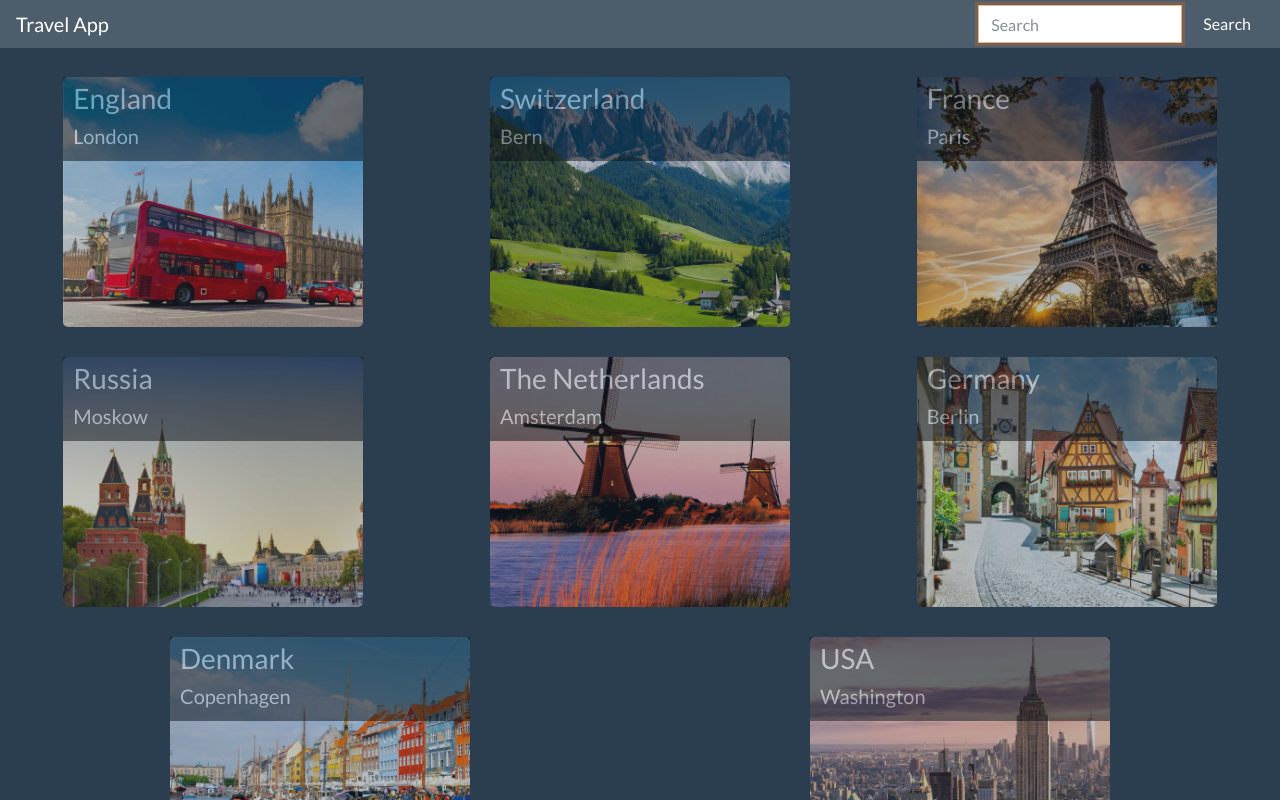
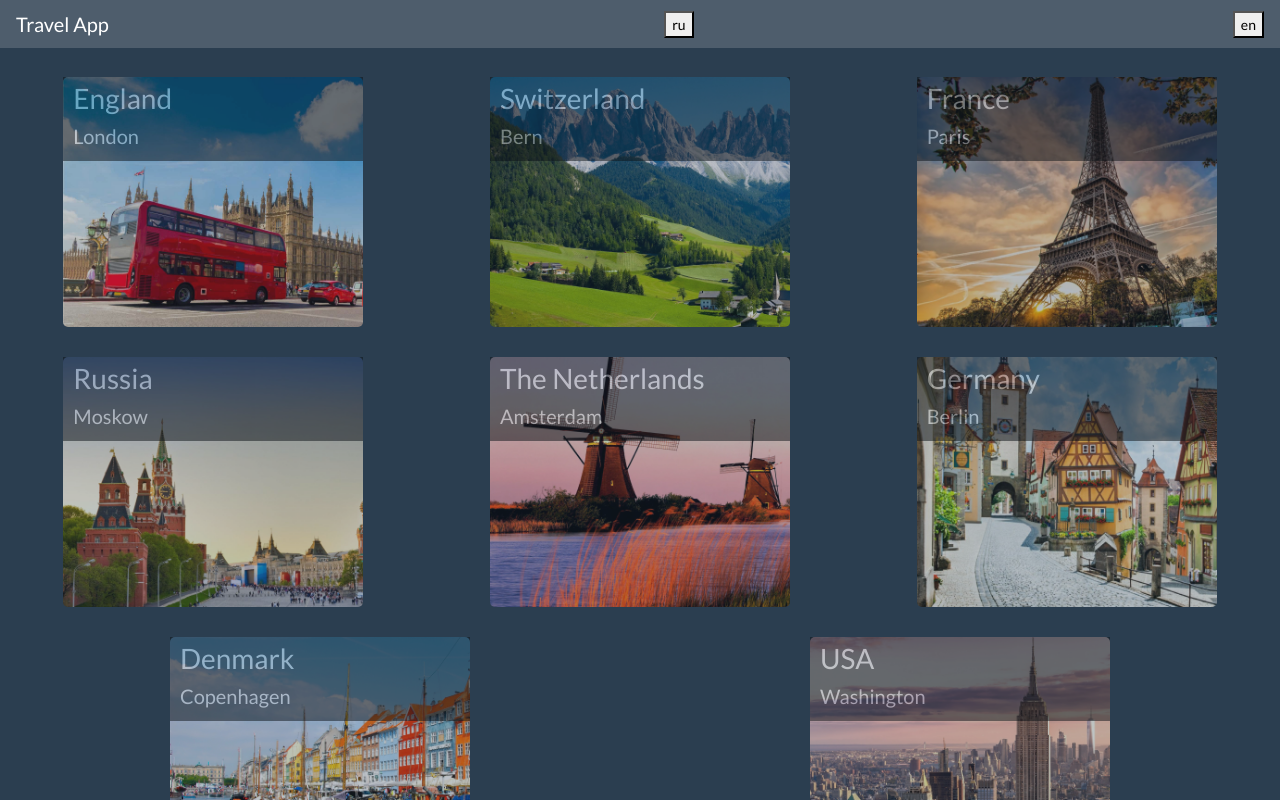
Before and after one commit to YuPodd/travel-app, a React (Create React App) app: page / in a window 1280 px wide. Shown: the top 800 px of the page. Built offline with nearby package versions, Linux system fonts and the light colour scheme.

Commit message:
feat: add lang test version

```diff
--- a/src/App.tsx
+++ b/src/App.tsx
@@ -8,13 +8,17 @@ import Main from "./components/Main";
 import Country from "./components/Country";
 import countriesData from "./constants/countries";
 
+import {  withTranslation, Trans, useTranslation } from 'react-i18next'
+
 function App() {
+  const { t, i18n } = useTranslation();
+
   return (
     <div className="root">
       <Router>
         <Switch>
           <Route path="/:name">
-            <Country />
+             <Country />
           </Route>
           <Route path="/">
             <Main countries={countriesData} />
@@ -26,4 +30,4 @@ function App() {
   );
 }
 
-export default App;
+export default withTranslation("translations")(App);
--- a/src/components/CountryCard.js
+++ b/src/components/CountryCard.js
@@ -1,4 +1,5 @@
 import React from "react";
+import { Trans, useTranslation } from 'react-i18next'
 
 export default class CountryCard extends React.Component {
     render() {
@@ -9,8 +10,8 @@ export default class CountryCard extends React.Component {
         return (
             <div className="country__card" style={cardBackground}>
                 <div className="countru__card-headers">
-                    <h3>{this.props.country.name}</h3>
-                    <h5>{this.props.country.capital}</h5>
+                    <h3><Trans>{this.props.country.name}</Trans></h3>
+                    <h5><Trans>{this.props.country.capital}</Trans></h5>
                 </div>
             </div>
         )
--- a/src/components/Header.js
+++ b/src/components/Header.js
@@ -1,21 +1,29 @@
 import React, {Component} from 'react';
 import {Link} from "react-router-dom";
+import { Trans, useTranslation } from 'react-i18next'
 
-class Header extends Component {
-  componentDidMount() {
-    this.props.isActive ? this.Input.focus() : this.Input = null;
-  }
+function Header() {
+  const { t, i18n } = useTranslation();
+  const changeLanguage = lng => {
+    i18n.changeLanguage(lng);
+  };
 
-  handleChange = (e) => {this.props.change(e.target.value) }
-  handeEnter = (e) => { this.props.change(e.target.value) }
-  handleClick = (e) => { e.preventDefault();  this.props.change(this.Input.value) }
+  // componentDidMount() {
+  //   this.props.isActive ? this.Input.focus() : this.Input = null;
+  // }
 
-  render() {
+  // handleChange = (e) => {this.props.change(e.target.value) }
+  // handeEnter = (e) => { this.props.change(e.target.value) }
+  // handleClick = (e) => { e.preventDefault();  this.props.change(this.Input.value) }
+
+
     return (
       <header>
         <nav className="navbar navbar-dark fixed-top bg-dark">
           <Link to="/" className="navbar-brand">Travel App</Link>
-          {this.props.isActive ?
+          <button onClick={() => changeLanguage("ru")}>ru</button>
+          <button onClick={() => changeLanguage("en")}>en</button>
+          {/* {this.props.isActive ?
           <form className="form-inline my-2 my-lg-0">
             <input
               className="form-control mr-sm-2"
@@ -32,11 +40,11 @@ class Header extends Component {
               type="submit"
               onClick={this.handleClick}
               >Search</button>
-          </form> : ''}
+          </form> : ''} */}
         </nav>
       </header>
     )
-  }
+
 }
 
 export default Header
--- a/src/constants/countries.js
+++ b/src/constants/countries.js
@@ -50,8 +50,8 @@ function addCountryInfo(name, img, gallery, capital,  info){
     }
 }
 
-const France = addCountryInfo('France',france_img,[france_1, france_2, france_3], 'Paris','France, officially the French Republic (French: République française),[1] is a country primarily located in Western Europe, consisting of metropolitan France and several overseas regions and territories.[XIII] The metropolitan area of France extends from the Rhine to the Atlantic Ocean and from the Mediterranean Sea to the English Channel and the North Sea. The overseas territories include French Guiana in South America and several islands in the Atlantic, Pacific and Indian Oceans. France borders Belgium, Luxembourg and Germany to the northeast, Switzerland, Monaco and Italy to the east, Andorra and Spain to the south, as well as the Netherlands, Suriname and Brazil in the Americas. ')
-const England = addCountryInfo('England', england_img, [eng_1, eng_2, eng_3],'London','England is a country that is part of the United Kingdom.It shares land borders with Wales to its west and Scotland to its north. The Irish Sea lies northwest of England and the Celtic Sea to the southwest. England is separated from continental Europe by the North Sea to the east and the English Channel to the south. The country covers five-eighths of the island of Great Britain, which lies in the North Atlantic, and includes over 100 smaller islands, such as the Isles of Scilly and the Isle of Wight.')
+const France = addCountryInfo('France',france_img,[france_1, france_2, france_3], 'Paris','France Info')
+const England = addCountryInfo('England', england_img, [eng_1, eng_2, eng_3],'London','England Info')
 const Switzerland = addCountryInfo('Switzerland', switzerland_img, [swiss_1, swiss_2, swiss_3],'Bern','Switzerland, officially the Swiss Confederation, is a country situated at the confluence of Western, Central, and Southern Europe. It is a federal republic composed of 26 cantons, with federal authorities based in Bern.[note 1][2][1] Switzerland is a landlocked country bordered by Italy to the south, France to the west, Germany to the north, and Austria and Liechtenstein to the east. It is geographically divided among the Swiss Plateau, the Alps, and the Jura, spanning a total area of 41,285 km2 (15,940 sq mi), and land area of 39,997 km2 (15,443 sq mi). While the Alps occupy the greater part of the territory, the Swiss population of approximately 8.5 million is concentrated mostly on the plateau, where the largest cities and economic centres are located, among them Zürich, Geneva and Basel. ');
 const Russia = addCountryInfo('Russia', russia_img,[russia_1, russia_2, russia_3], 'Moskow','Russia is a transcontinental country spanning Eastern Europe and Northern Asia. It is the largest country in the world; covering over 17,125,191 square kilometres (6,612,073 sq mi), consisting of more than one-eighth of the Earths inhabited land area, extending to eleven time zones, and has bordering sixteen sovereign nations. Russia has a population of 146.7 million; and is the ninth-most populous country, as well as the most populous country in Europe. Moscow, the capital, is the largest city in Europe, while Saint Petersburg is the second-largest city and the countrys cultural centre. ');
 const Netherlands = addCountryInfo('The Netherlands',netherlands_img,[neth_1, neth_2, neth_3],'Amsterdam','The Netherlands, informally Holland, is a country primarily located in Western Europe and partly in the Caribbean. It is the largest of four constituent countries of the Kingdom of the Netherlands.[14][15][16] In Europe, the Netherlands consists of twelve provinces, bordering Germany to the east, Belgium to the south, and the North Sea to the northwest, with maritime borders in the North Sea with those countries and the United Kingdom.In the Caribbean, it consists of three special municipalities: the islands of Bonaire, Sint Eustatius and Saba.');
--- /dev/null
+++ b/src/en.js
@@ -0,0 +1,12 @@
+let en = {
+  translations: {
+    "England" : "England",
+    "London" : "London",
+    "England Info" : "England is a country that is part of the United Kingdom.It shares land borders with Wales to its west and Scotland to its north. The Irish Sea lies northwest of England and the Celtic Sea to the southwest. England is separated from continental Europe by the North Sea to the east and the English Channel to the south. The country covers five-eighths of the island of Great Britain, which lies in the North Atlantic, and includes over 100 smaller islands, such as the Isles of Scilly and the Isle of Wight.",
+    "France" : "France",
+    "Paris": "Paris",
+    "France Info" : "France, officially the French Republic (French: République française), is a country primarily located in Western Europe, consisting of metropolitan France and several overseas regions and territories.[XIII] The metropolitan area of France extends from the Rhine to the Atlantic Ocean and from the Mediterranean Sea to the English Channel and the North Sea. The overseas territories include French Guiana in South America and several islands in the Atlantic, Pacific and Indian Oceans. France borders Belgium, Luxembourg and Germany to the northeast, Switzerland, Monaco and Italy to the east, Andorra and Spain to the south, as well as the Netherlands, Suriname and Brazil in the Americas. "
+  }
+};
+
+export default en;
--- /dev/null
+++ b/src/i18n.js
@@ -0,0 +1,32 @@
+import i18n from "i18next";
+import LanguageDetector from "i18next-browser-languagedetector";
+import en from "./en";
+
+import ru from "./ru";
+
+i18n.use(LanguageDetector).init({
+  // we init with resources
+  resources: {
+    en: en,
+    ru: ru
+  },
+  fallbackLng: "en",
+  debug: false,
+
+  // have a common namespace used around the full app
+  ns: ["translations"],
+  defaultNS: "translations",
+
+  keySeparator: false, // we use content as keys
+
+  interpolation: {
+    escapeValue: false, // not needed for react!!
+    formatSeparator: ","
+  },
+
+  react: {
+    wait: true
+  }
+});
+
+export default i18n;
--- a/src/index.tsx
+++ b/src/index.tsx
@@ -4,10 +4,13 @@ import './index.css';
 import App from './App';
 import reportWebVitals from './reportWebVitals';
 
+import i18n from './i18n.js';
+import { I18nextProvider } from "react-i18next";
+
 ReactDOM.render(
-  <React.StrictMode>
-    <App />
-  </React.StrictMode>,
+  <I18nextProvider i18n={i18n}>
+  <App />
+</I18nextProvider>,
   document.getElementById('root')
 );
 
--- /dev/null
+++ b/src/ru.js
@@ -0,0 +1,12 @@
+let ru = {
+  translations: {
+    "England": "Англия",
+    "London" : "Лондон",
+    "England Info" : "Англия - это страна, которая входит в состав Соединенного Королевства и граничит с Уэльсом на западе и Шотландией на севере. Ирландское море находится к северо-западу от Англии, а Кельтское море - к юго-западу. Англия отделена от континентальной Европы Северным морем на востоке и Ла-Маншем на юге. Страна занимает пять восьмых острова Великобритании, который находится в Северной Атлантике, и включает более 100 небольших островов, таких как острова Силли и остров Уайт.",
+    "France": "Франция",
+    "Paris": "Париж",
+    "France Info": "Франция, официально Французская Республика (французский язык: République française) - это страна, в основном расположенная в Западной Европе, состоящая из метрополии Франции и нескольких заморских регионов и территорий. [XIII] Столичная область Франции простирается от Рейна до Атлантический океан и от Средиземного моря до Ла-Манша и Северного моря. Заморские территории включают Французскую Гвиану в Южной Америке и несколько островов в Атлантическом, Тихом и Индийском океанах. Франция граничит с Бельгией, Люксембургом и Германией на северо-востоке, Швейцарией, Монако и Италией на востоке, Андоррой и Испанией на юге, а также с Нидерландами, Суринамом и Бразилией на американском континенте."
+   }
+};
+
+export default ru;
```
Also changed, not shown: src/components/Country.js (+5 -4 lines).
